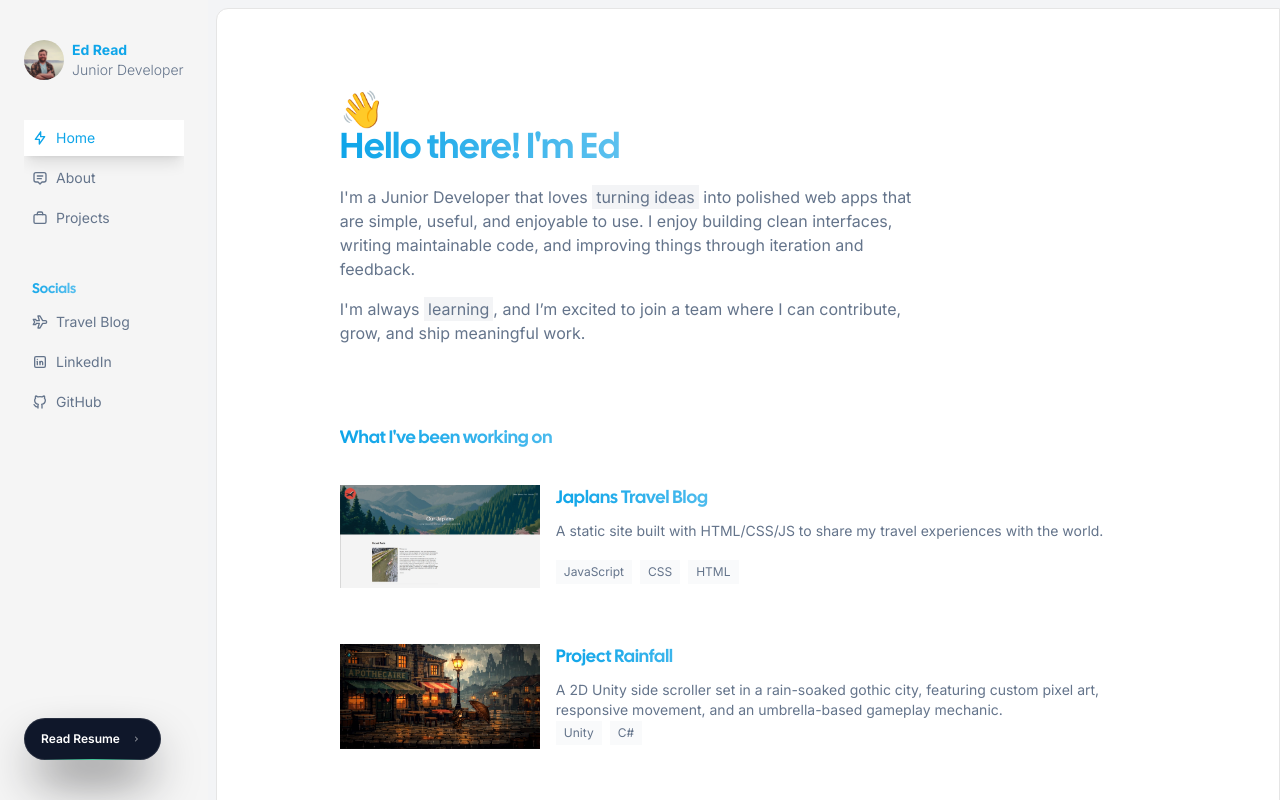
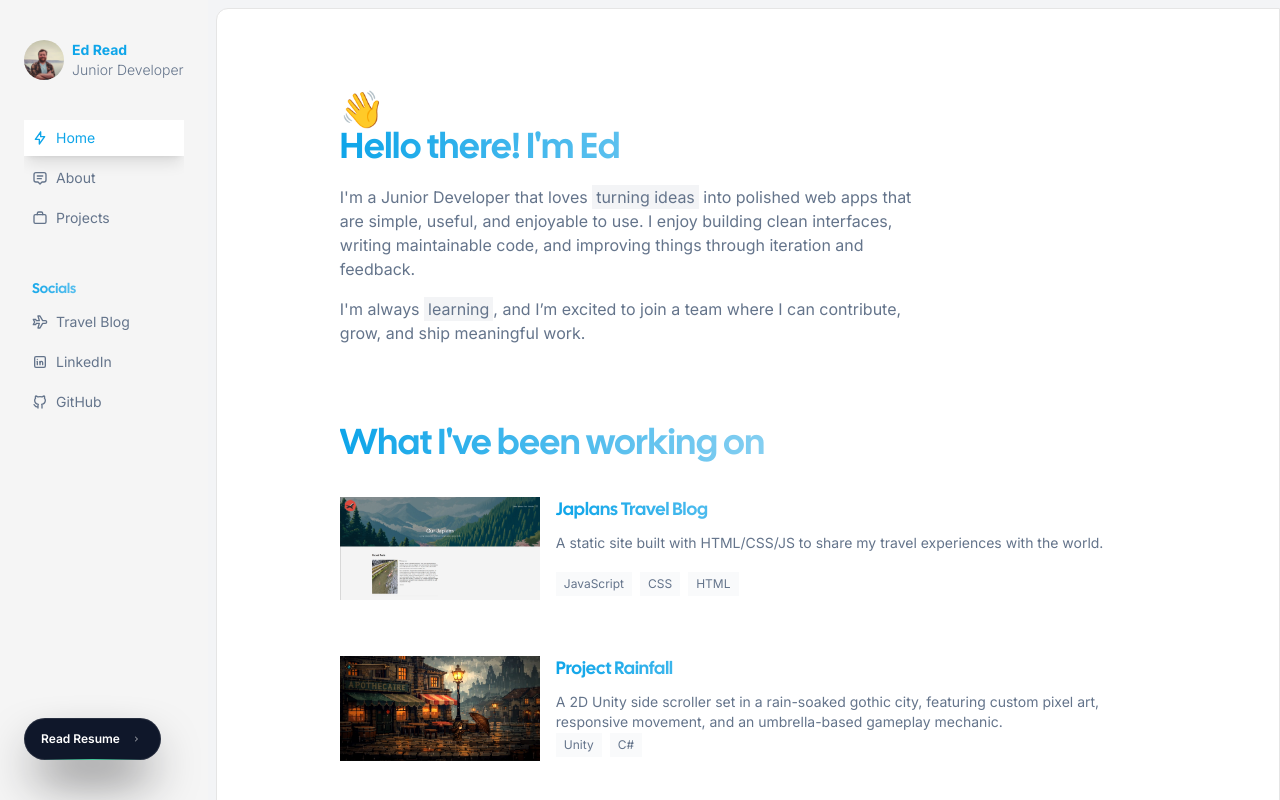
Before and after one commit to edchigo/portfolio, a Next.js app: page / in a window 1280 px wide. Built offline with nearby package versions, Linux system fonts and the light colour scheme.

Commit message:
Altered page.tsx and products.tsx to work with Vercel

```diff
--- a/src/app/page.tsx
+++ b/src/app/page.tsx
@@ -93,12 +93,12 @@ export default function Page() {
         team where I can contribute, grow, and ship meaningful work.
       </Paragraph>
 
-      {/* Optional: show your card stack demo. Remove this block if you don't want it on the homepage. */}
+      {/* Uncomment if you want the card stack on the homepage */}
       {/* <div className="mt-16">
         <CardStackDemo />
       </div> */}
 
-      <Heading as="h2" className="font-black text-lg md:text-lg lg:text-lg mt-20 mb-4">
+      <Heading as="h2" className="font-black text-lg mt-20 mb-4">
         What I&apos;ve been working on
       </Heading>
 
--- a/src/types/products.tsx
+++ b/src/types/products.tsx
@@ -1,10 +1,13 @@
-import { StaticImageData } from "next/image";
+import type { StaticImageData } from "next/image";
+import type React from "react";
+
+type Img = string | StaticImageData;
 
 export type Product = {
   title: string;
   description: string;
-  thumbnail: StaticImageData;
-  images: StaticImageData[] | string[];
+  thumbnail: Img;
+  images: Img[];
   href: string;
   slug?: string;
   stack?: string[];
```
